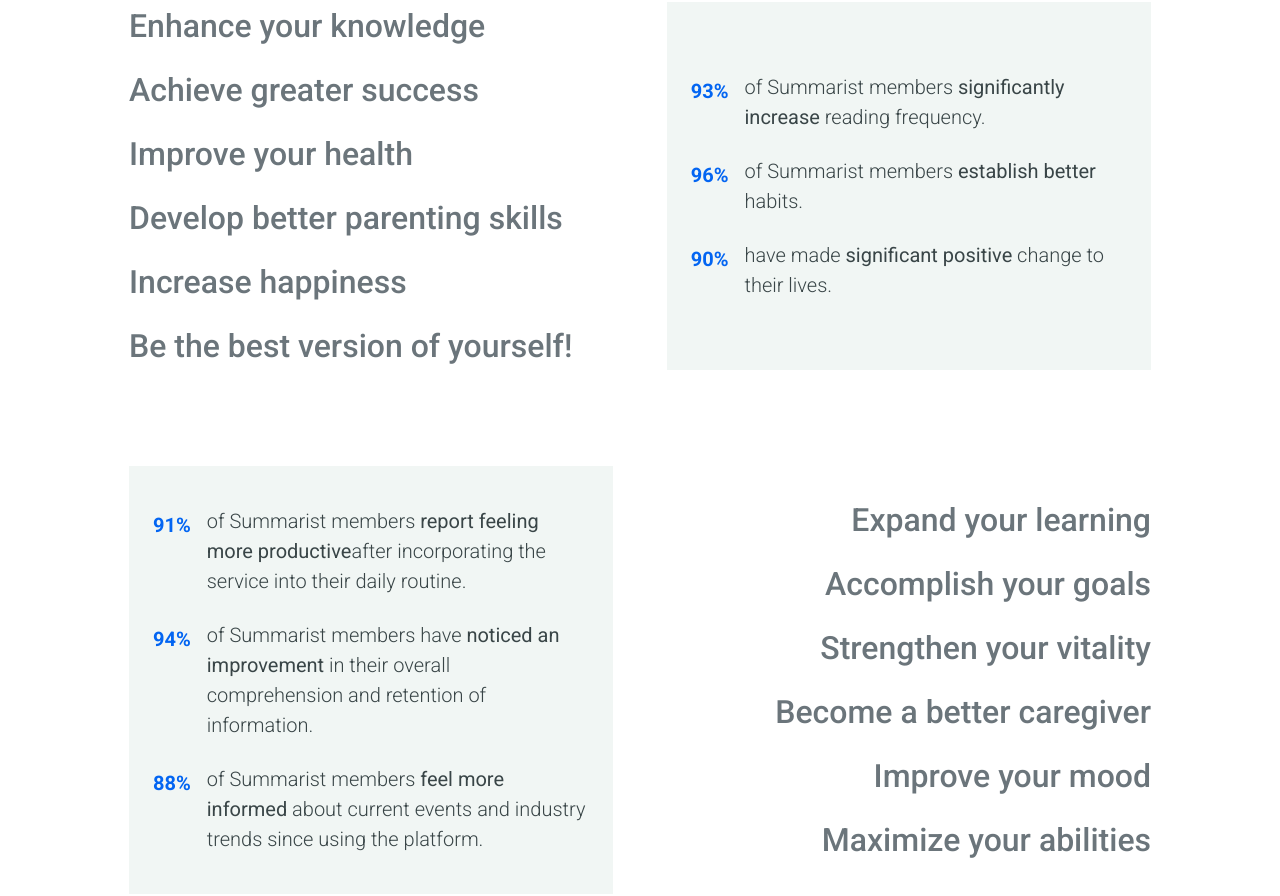
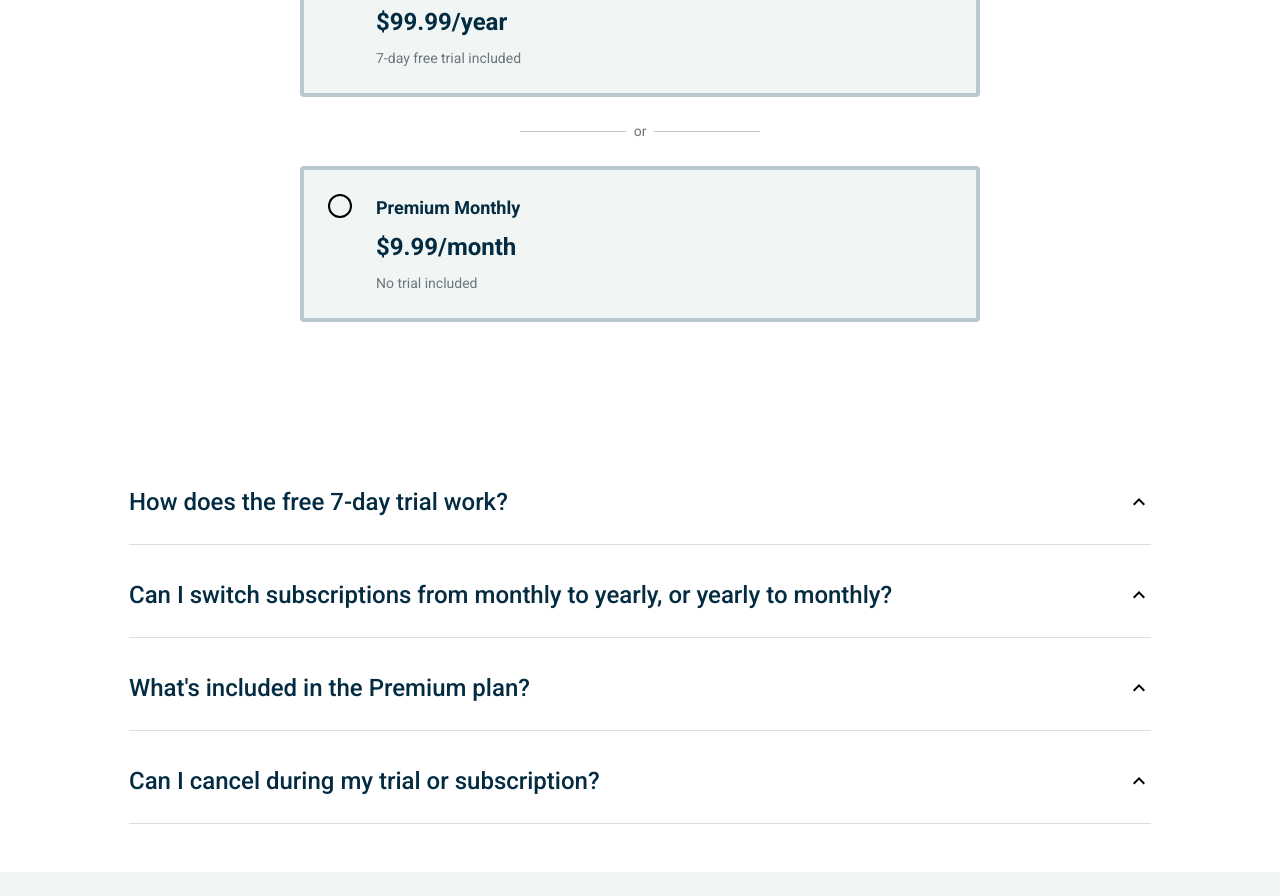
Before and after one commit to S-J-K123/summarist, a Next.js app: page / in a window 1280 px wide. Shown: the part 928-1824 px from the top of the page. Built offline with nearby package versions, Linux system fonts and the light colour scheme; no server answers.

Commit message:
accordion

```diff
--- a/src/components/Accordion.js
+++ b/src/components/Accordion.js
@@ -3,21 +3,54 @@
 import LocalFloristIcon from "@mui/icons-material/LocalFlorist";
 import HandshakeIcon from "@mui/icons-material/Handshake";
 import KeyboardArrowUpIcon from "@mui/icons-material/KeyboardArrowUp";
+import FAQ from '../components/FAQ'
 
 const Accordion = () => {
 const [faqs, setFaqs] = useState([
     {
-        question: " How does the free 7-day trial work?",
+        question: "How does the free 7-day trial work?",
         answer: "   Begin your complimentary 7-day trial with a Summarist annual membership. You are under no obligation to continue your subscription, and you will only be billed when the trial period expires. With Premium access, you can learn at your own pace and as frequently as you desire, and you may terminate your subscription prior to the conclusion of the 7-day free trial. ",
         open: true
     },
+    {
+      question: " Can I switch subscriptions from monthly to yearly, or yearly to monthly?",
+      answer: "   While an annual plan is active, it is not feasible to switch to a monthly plan. However, once the current month ends, transitioning from a monthly plan to an annual plan is an option. ",
+      open: false
+  },
+{
+  question: "What's included in the Premium plan?",
+  answer: " Premium membership provides you with the ultimate Summarist experience, including unrestricted entry to many best-selling books high-quality audio, the ability to download titles for offline reading, and the option to send your reads to your Kindle.",
+  open: false
+},
+{
+  question: "Can I cancel during my trial or subscription?",
+  answer: "You will not be charged if you cancel your trial before its conclusion. While you will not have complete access to the entire Summarist library, you can still expand your knowledge with one curated book per day.",
+  open: false
+},
 ])
 
+const toggleFAQ = index  => {
+  setFaqs(faqs.map((faq, i) => {
+    if (i === index) {
+      faq.open = !faq.open
+    } else  {
+      faq.open = false
+    }
+    return faq
+  }))
+}
 
     return (
         <div>
                   <div className="faq__wrapper">
-                <div className="accordion__card">
+                  {
+  faqs.map((faq, i) => (
+   <div>
+   <FAQ faq={faq} index={i} toggleFAQ={toggleFAQ}/>
+   </div>
+  ))
+}
+                {/* <div className="accordion__card">
                   <div className="accordion__header">
                     <div className="accordion__title">
                       How does the free 7-day trial work?
@@ -96,7 +129,7 @@
                     entire Summarist library, you can still expand your
                     knowledge with one curated book per day.
                   </div>
-                </div>
+                </div> */}
               </div>
         </div>
     );
--- /dev/null
+++ b/src/components/FAQ.js
@@ -0,0 +1,35 @@
+import React from "react";
+import DescriptionIcon from "@mui/icons-material/Description";
+import LocalFloristIcon from "@mui/icons-material/LocalFlorist";
+import HandshakeIcon from "@mui/icons-material/Handshake";
+import KeyboardArrowUpIcon from "@mui/icons-material/KeyboardArrowUp";
+
+const FAQ = ({ faq, index, toggleFAQ }) => {
+  return (
+    <div
+      className={"faq " + (faq.open ? 'open' : "")}
+      key={index}
+      onClick={() => toggleFAQ(index)}
+    >
+      <div className="faq-question">
+        <div className="accordion__card">
+          <div className="accordion__header">
+            <div className="accordion__title">{faq.question}</div>
+            <KeyboardArrowUpIcon
+              style={{ height: "1em", width: "1em" }}
+              className="accordion__icon"
+            />
+          </div>
+        </div>
+      </div>
+
+      <div className="faq-answer">
+        <div style={{ height: "0px" }} className="collapse">
+          <div className="accordion__body">{faq.answer}</div>
+        </div>
+      </div>
+    </div>
+  );
+};
+
+export default FAQ;
--- a/src/components/SideBar.js
+++ b/src/components/SideBar.js
@@ -10,21 +10,29 @@
 import { auth } from "../../firebase";
 
 export default function SideBar() {
+  // const router = useRouter();
+  // const { id, pathname } = router.query;
   const logUserOut = (event) => {
     event.preventDefault(); // Prevent the default form submission behavior
     auth.signOut();
     // window.location.reload(); // Commenting this out since it's not necessary
   };
 
+  // className={`sidebar__wrapper ${
+  //   pathname && pathname.startsWith("/player")
+  //     ? "sidebar__bump-up"
+  //     : ""
+  // }`}
+
   return (
-    <div className=" sidebar hidden sm:flex flex-col fixed bg-[#f7faf9] pr-6 z-[1]">
+    <div className="sidebar hidden sm:flex flex-col fixed bg-[#f7faf9] pr-6 z-[1]">
       <div>
         <img
           className="w-[100] h-[40px] ml-5 mt-5"
           src="../assets/summarist.webp"
         />
       </div>
-      <nav className="space-y-5">
+      <nav className="space-y-5 pl-5">
         <div className="group__wrapper">
               <div className="top__4">
                  <Link href="/ForYou">
@@ -38,7 +46,7 @@
 
 
 
-        <div className="pt-[84px] space-y-5">
+        <div className="space-y-5">
           <div className="bottom__3">
                    <Link href="/Settings">
             <SideBarLink text={"Settings"} Icon={SettingsSuggestOutlinedIcon} />
--- a/src/pages/index.tsx
+++ b/src/pages/index.tsx
@@ -15,11 +15,11 @@
 export default function Home() {
   return (
 <div>
-<HomePage/>
+{/* <HomePage/> */}
 {/* <AudioPlayer/> */}
 {/* <ForYou/> */}
 {/* <Settings/> */}
-{/* <Plan/> */}
+<Plan/>
 
     </div>
   )
--- a/src/pages/player/[id].js
+++ b/src/pages/player/[id].js
@@ -6,8 +6,6 @@
 import DisplayTrack from "../../components/DisplayTrack";
 import AudioPlayer from "../../components/AudioPlayer";
 import Input from "../../components/Input";
-
-
 
 const Audio = () => {
   const [audio, setAudio] = useState();
@@ -36,13 +34,7 @@
 
   return (
     <div>
-      <SideBar
-        className={`sidebar__wrapper ${
-          pathname && pathname.startsWith("/player")
-            ? "sidebar__bump-up"
-            : ""
-        }`}
-      />
+      <SideBar />
       {!loading && audio ? (
         <>
           <DisplayTrack audio={audio} />
@@ -57,7 +49,9 @@
           <div className="audio__wrapper">
             <div className="audio__track--wrapper">
               <figure className="audio__track--image-mask">
-                <figure className="audio__book--image-wrapper"><img className="book__image" src={audio.imageLink}/></figure>
+                <figure className="audio__book--image-wrapper">
+                  <img className="book__image" src={audio.imageLink} />
+                </figure>
               </figure>
               <div className="audio__track--details-wrapper">
                 <div className="audio__track--title">{audio.title}</div>
--- a/src/styles/globals.css
+++ b/src/styles/globals.css
@@ -229,7 +229,7 @@
 }
 
 .hoverAnimation {
-  @apply hover:bg-black hover:bg-opacity-5 xl:p-3 cursor-pointer;
+  @apply hover:bg-black hover:bg-opacity-5 cursor-pointer;
 }
 
 .hover-books {
@@ -1722,8 +1722,7 @@
 } */
 
 .sidebar{
- height: calc(100vh - 80px);
-
+ height: calc(100vh - 90px);
 }
 
 /* .top__4{
@@ -1738,8 +1737,36 @@
   flex-direction: column;
 } */
 
-.group__wrapper{
+.group__wrapper {
   display: flex;
   justify-content: space-between;
   flex-direction: column;
-}
+  height: calc(100vh - 90px);
+}
+
+
+
+/*FAQ*/
+
+
+
+
+ .faqs .faq .faq-answer {
+	opacity: 0;
+	max-height: 0;
+	overflow-y: hidden;
+	transition: all 0.4s ease-out;
+}
+
+.faqs .faq.open .faq-question {
+	margin-bottom: 15px;
+}
+
+.faqs .faq.open .faq-question::after {
+	transform: translateY(-50%) rotate(180deg);
+}
+
+.faqs .faq.open .faq-answer {
+	max-height: 1000px;
+	opacity: 1;
+}
```
